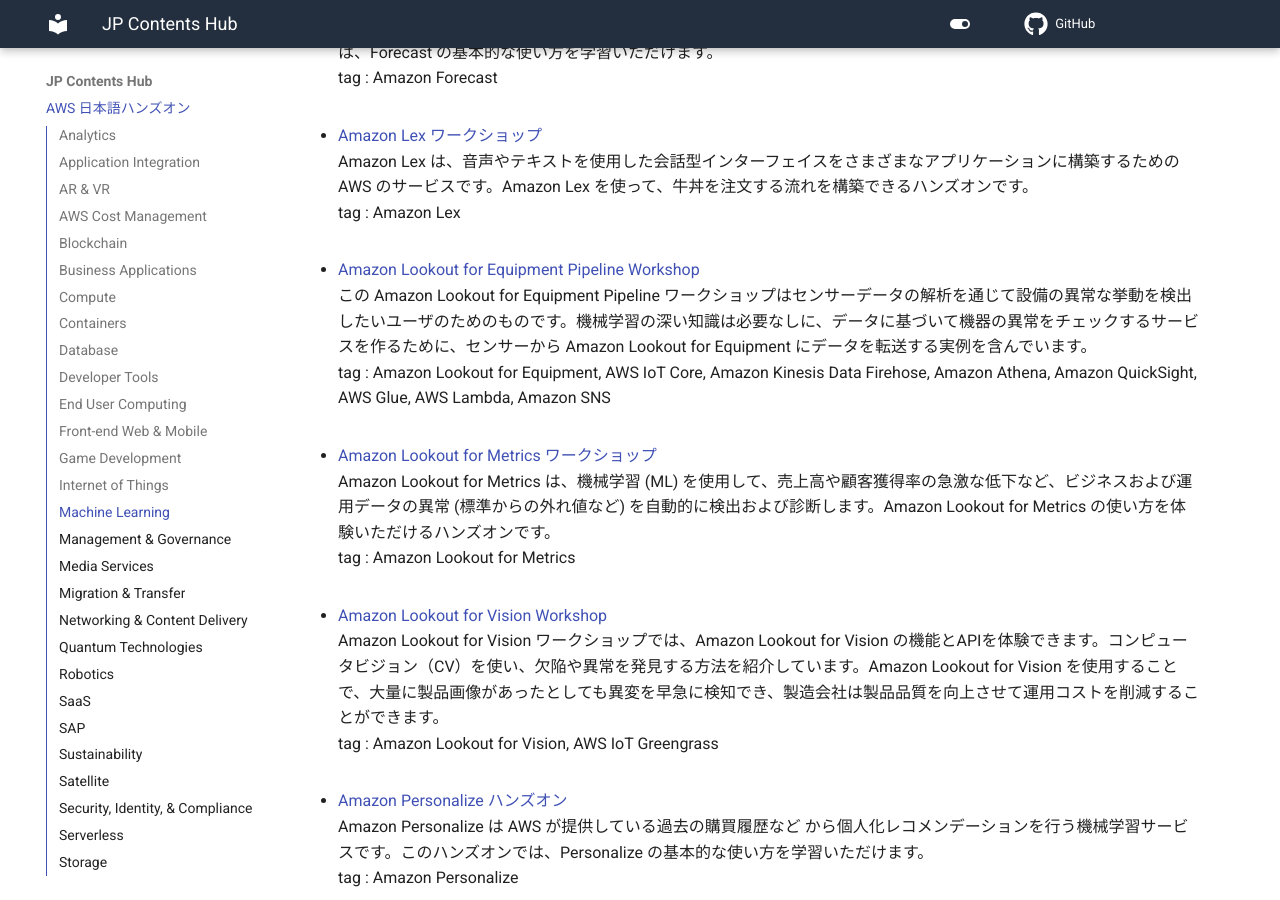
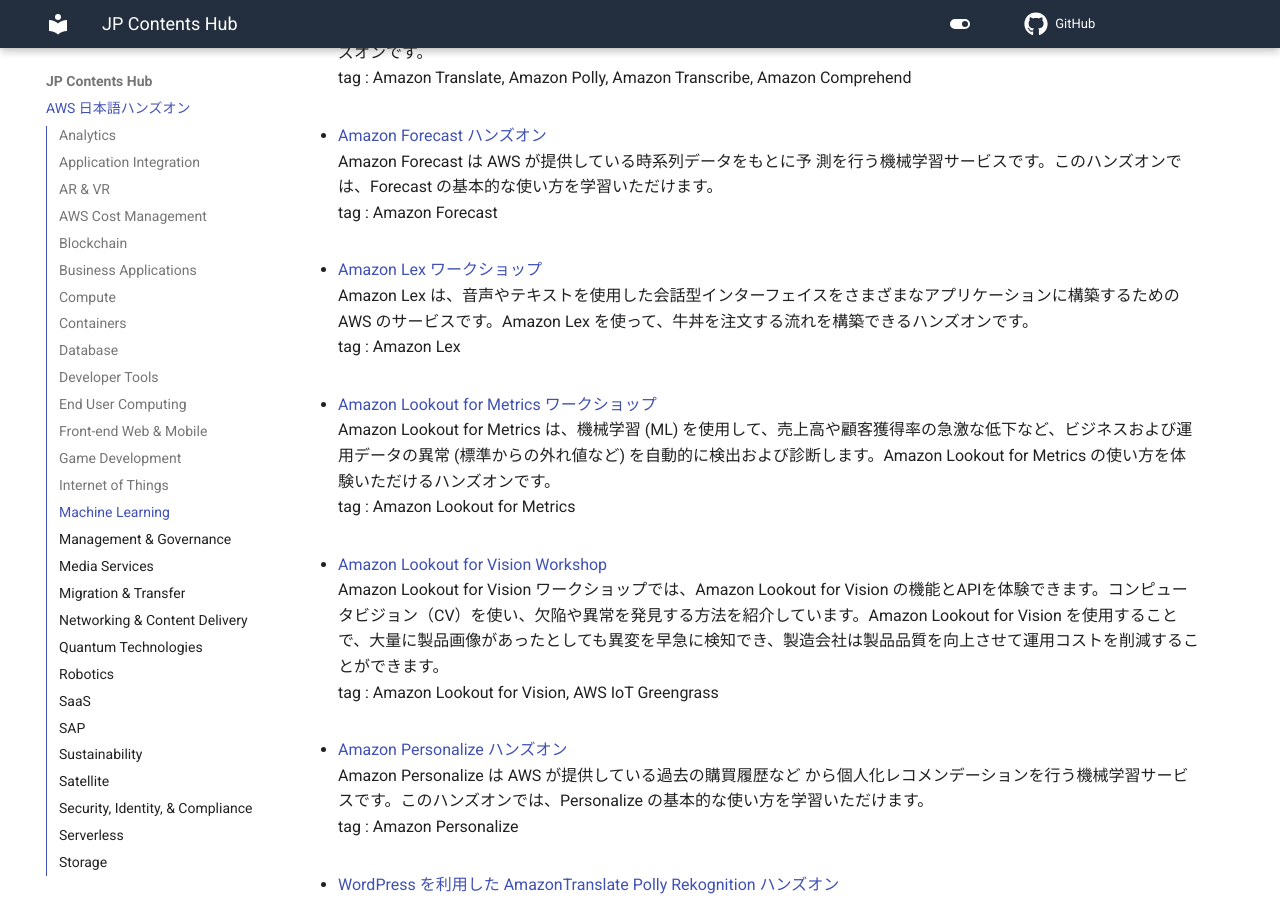
Before and after one commit to aws-samples/jp-contents-hub, an MkDocs documentation site: the page built from content/index.md, in a window 1280 px wide and 900 px high, scrolled down 22518 px. Built offline with MkDocs 1.6.1 and Material for MkDocs 9.7.7, drawn with Linux system fonts in a browser that asks for light colours; comment, search, counter and statistics services are not loaded; some of the changed text lies outside the part shown.

Commit message:
add: 新規ハンズオンコンテンツ追加

```diff
--- a/content/index.md
+++ b/content/index.md
@@ -569,10 +573,6 @@
 - <a href="https://github.com/harunobukameda/Amazon-Lex/blob/main/Amazon%20Lex%20%E3%83%AF%E3%83%BC%E3%82%AF%E3%82%B7%E3%83%A7%E3%83%83%E3%83%97.pdf" target="_blank" onclick="sendClickCount()" onauxclick="sendClickCount()">Amazon Lex ワークショップ</a>
 Amazon Lex は、音声やテキストを使用した会話型インターフェイスをさまざまなアプリケーションに構築するための AWS のサービスです。Amazon Lex を使って、牛丼を注文する流れを構築できるハンズオンです。
 tag : Amazon Lex
-
-- <a href="https://catalog.us-east-1.prod.workshops.aws/workshops/ac11f205-6c9d-417e-b656-0aa26ef873f7/ja-JP" target="_blank" onclick="sendClickCount()" onauxclick="sendClickCount()">Amazon Lookout for Equipment Pipeline Workshop</a>
-この Amazon Lookout for Equipment Pipeline ワークショップはセンサーデータの解析を通じて設備の異常な挙動を検出したいユーザのためのものです。機械学習の深い知識は必要なしに、データに基づいて機器の異常をチェックするサービスを作るために、センサーから Amazon Lookout for Equipment にデータを転送する実例を含んでいます。
-tag : Amazon Lookout for Equipment, AWS IoT Core, Amazon Kinesis Data Firehose, Amazon Athena, Amazon QuickSight, AWS Glue, AWS Lambda, Amazon SNS
 
 - <a href="https://github.com/harunobukameda/Amazon-Lookout-for-Metrics/blob/main/Amazon%20Lookout%20for%20Metrics%20%E3%83%AF%E3%83%BC%E3%82%AF%E3%82%B7%E3%83%A7%E3%83%83%E3%83%97.pdf" target="_blank" onclick="sendClickCount()" onauxclick="sendClickCount()">Amazon Lookout for Metrics ワークショップ</a>
 Amazon Lookout for Metrics は、機械学習 (ML) を使用して、売上高や顧客獲得率の急激な低下など、ビジネスおよび運用データの異常 (標準からの外れ値など) を自動的に検出および診断します。Amazon Lookout for Metrics の使い方を体験いただけるハンズオンです。
```
Also changed, not shown: other parts of content/index.md (+8 -0 lines), README.md (+9 -0 lines).
